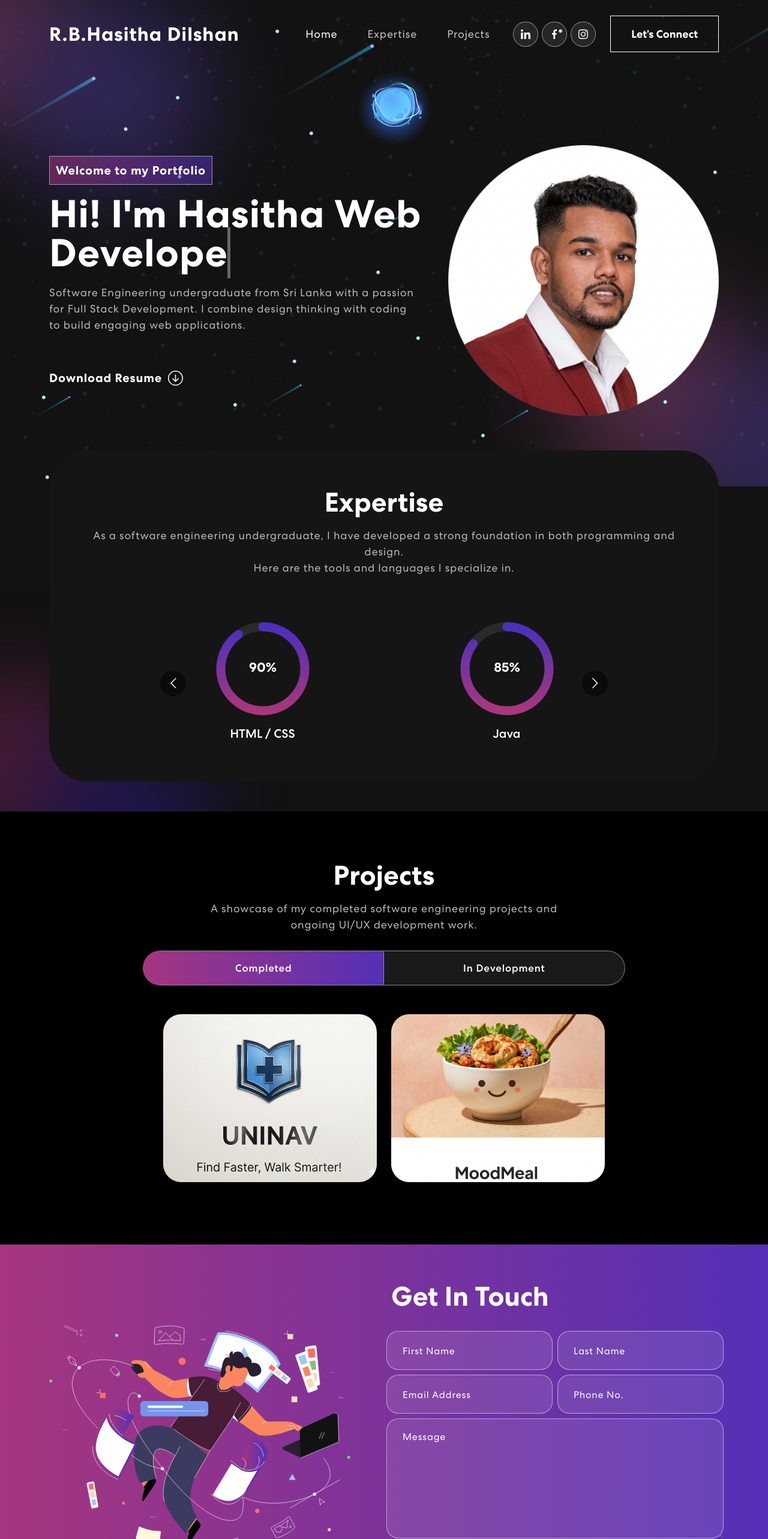
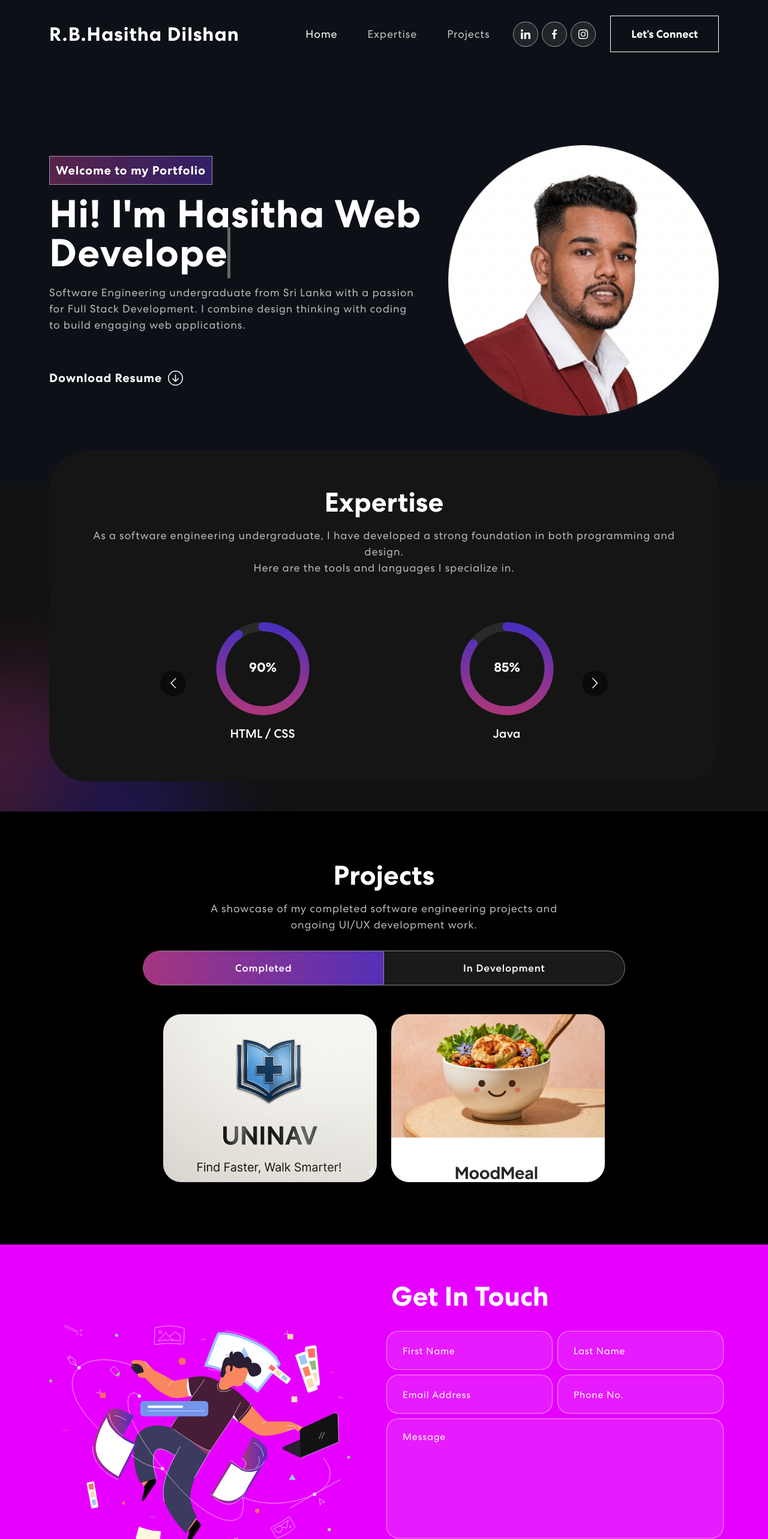
Before and after one commit to hasithadilshan12/Portfolio-website, a React (Create React App) app: page / in a window 1280 px wide. Shown: the top 2566 px of the page at 60% size. Built offline with nearby package versions, Linux system fonts and the light colour scheme.

Commit message:
colour changes

```diff
--- a/src/App.css
+++ b/src/App.css
@@ -234,7 +234,7 @@ nav.navbar .navbar-toggler[aria-expanded="true"] .navbar-toggler-icon {
 .banner {
   margin-top: 0;
   padding: 260px 0 100px 0;
-  background-image: url('./assets/img/banner-bg.png');
+  background-color: #0d1117;
   background-position: top center;
   background-size: cover;
   background-repeat: no-repeat;
@@ -478,7 +478,7 @@ nav.navbar .navbar-toggler[aria-expanded="true"] .navbar-toggler-icon {
 
 /************ Projects Css ************/
 .contact {
-  background: linear-gradient(90.21deg, #AA367C -5.91%, #4A2FBD 111.58%);
+  background: #e600ff;
   padding: 60px 0 60px 0; /* Changed the bottom padding to 60px */
 }
 .contact img {
@@ -551,7 +551,7 @@ nav.navbar .navbar-toggler[aria-expanded="true"] .navbar-toggler-icon {
 /************ Footer Css ************/
 .footer {
   padding: 100px 0 50px 0;
-  background-image: url('./assets/img/footer-bg.png');
+  background-color: #0d1117;
   background-position: center center;
   background-size: cover;
   background-repeat: no-repeat;
--- a/src/components/Footer.js
+++ b/src/components/Footer.js
@@ -1,6 +1,6 @@
 import { Container, Row, Col } from "react-bootstrap";
 import navIcon1 from "../assets/img/nav-icon1.svg"; // LinkedIn
-import navIcon2 from "../assets/img/nav-icon2.svg"; // GitHub / Facebook
+import navIcon2 from "../assets/img/nav-icon2.svg"; // Facebook
 import navIcon3 from "../assets/img/nav-icon3.svg"; // Instagram
 
 export const Footer = () => {
```
